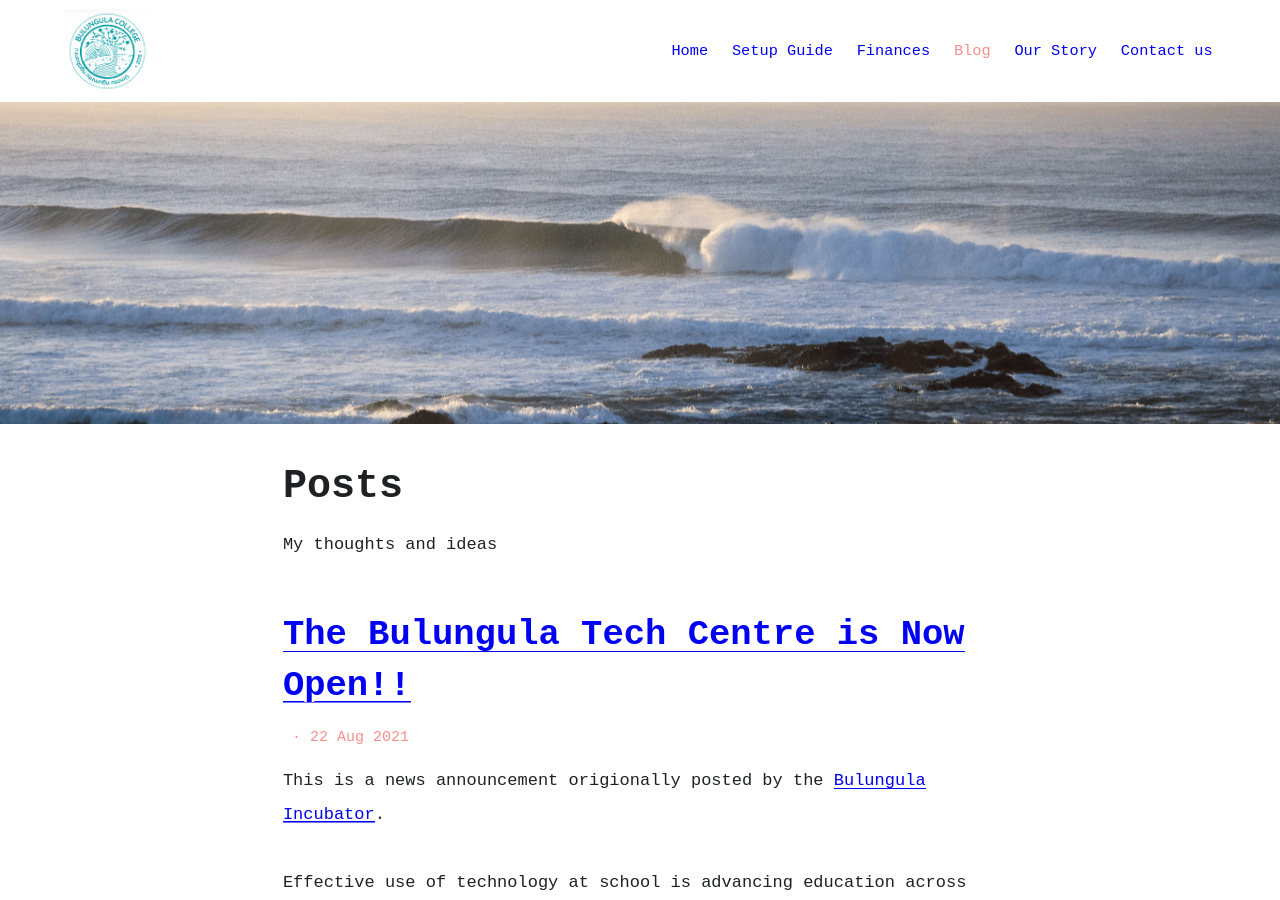
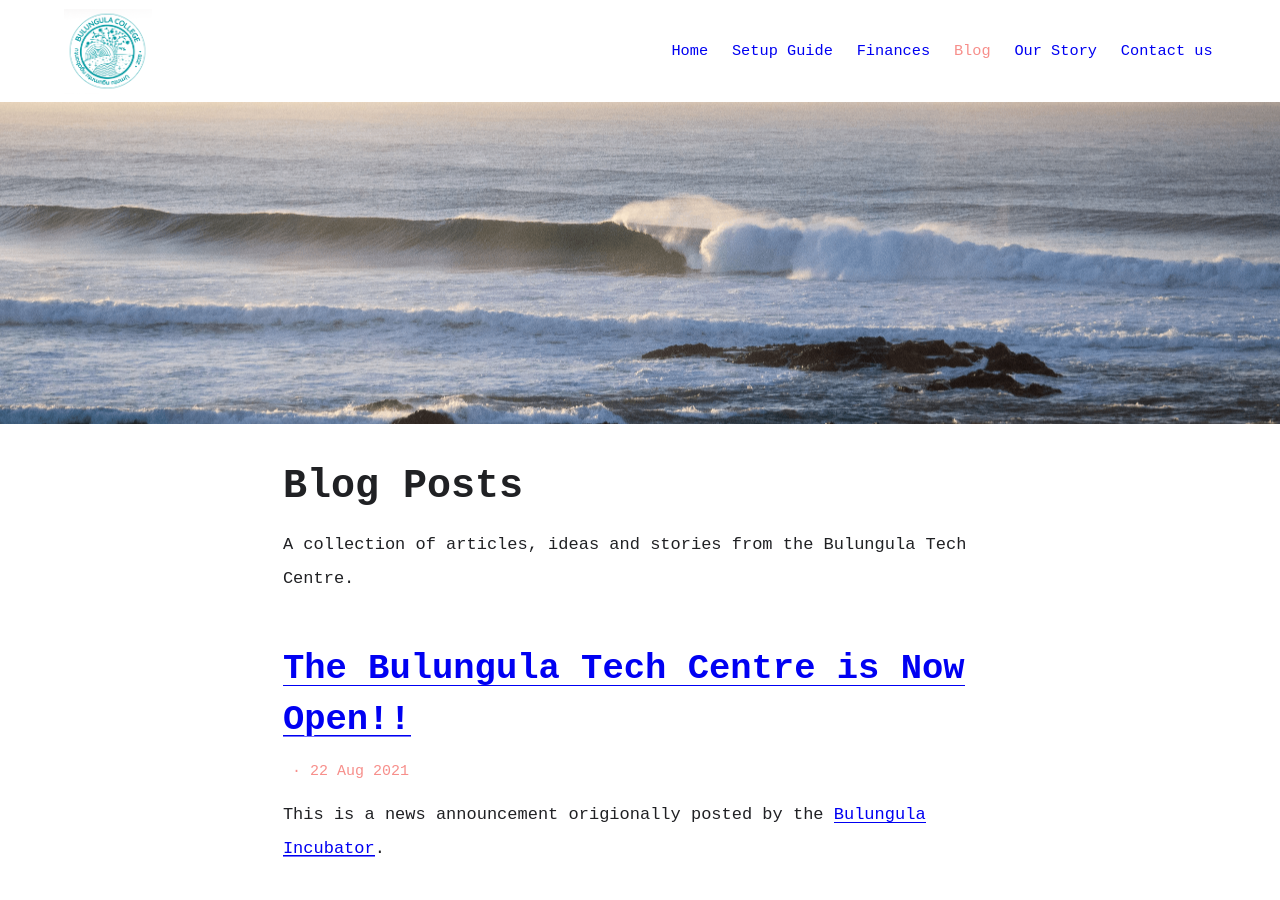
Before and after one commit to bulungula-tech-centre/bulungula-tech-centre, a Jekyll site: the page built from blog/index.html, in a window 1280 px wide and 900 px high. Built offline with Jekyll 4.4.1, drawn with Linux system fonts in a browser that asks for light colours; the list of posts is cut into pages by our own code.

Commit message:
Update _config.yml

```diff
--- a/_config.yml
+++ b/_config.yml
@@ -58,9 +58,9 @@ timezone: Africa/South_Africa # Timezone for blog posts and alike
 # 5. Collections
 collections:
   posts:
-    title: Posts # Needed for Siteleaf
+    title: Blog Posts # Needed for Siteleaf
     output: true
-    description: "My thoughts and ideas" # The post list page content
+    description: "A collection of articles, ideas and stories from the Bulungula Tech Centre." # The post list page content
     feature_text: |
     feature_image: "/assets/images/blog/wave.png"
 
```
